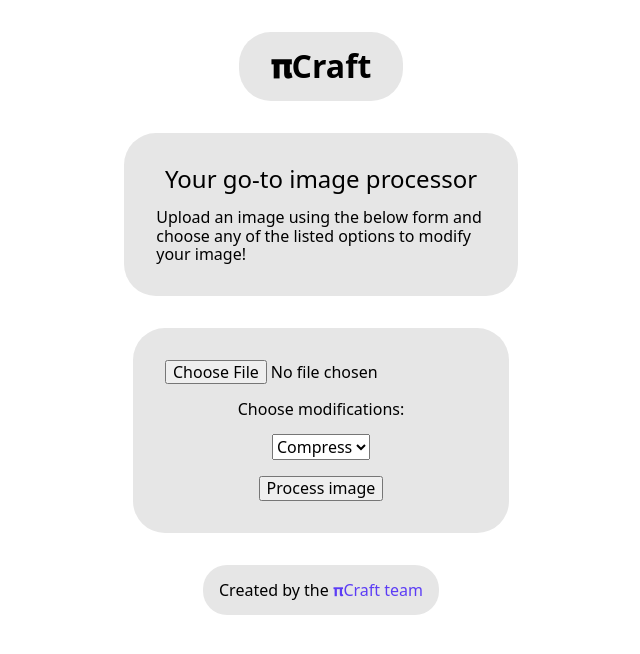
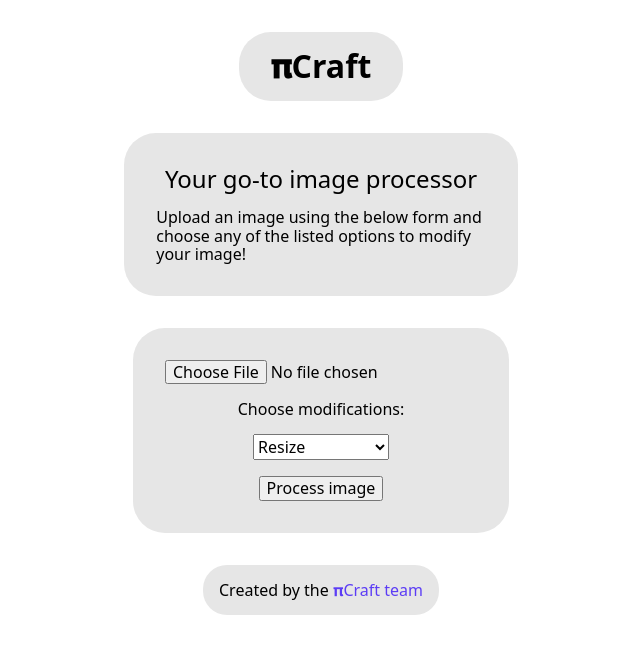
Before and after one commit to wojexe/piCraft, a SvelteKit app in the folder frontend/: page / in a window 1280 px wide. Shown: the top 654 px of the page, without its empty margins (319-959 px from the left). Built offline with nearby package versions, Linux system fonts and the light colour scheme.

Commit message:
Add displaynames for modifs

```diff
--- a/frontend/src/components/handler.svelte
+++ b/frontend/src/components/handler.svelte
@@ -1,6 +1,6 @@
 <script lang="ts">
   export let acceptedFileTypes: Array<string>;
-  export let availableModifications: Array<string>;
+  export let availableModifications: Array<any>;
 </script>
 
 <form class="handler">
@@ -10,7 +10,9 @@
 
   <label for="select-operation">Choose modifications:</label>
   <select id="select-operation">
-    <option value="compress">Compress</option>
+    {#each availableModifications as modif}
+      <option value={modif.name}>{modif.display}</option>
+    {/each}
   </select>
 
   <!-- TODO: A plus sign on the right of the selection -->
--- a/frontend/src/routes/+page.ts
+++ b/frontend/src/routes/+page.ts
@@ -1,9 +1,9 @@
 import type { PageLoad } from './$types';
-import available from "../shared/available.json";
+import {acceptedFileTypes, availableModifications} from "../shared/available.json";
 
 export const load = (() => {
-  const acceptedFileTypes: Array<string> = available.acceptedFileTypes;
-  const availableModifications: Array<string> = available.availableModifications;
+  // const acceptedFileTypes: Array<string> = available.acceptedFileTypes;
+  // const availableModifications: Array<string> = available.availableModifications;
 
   return {
     acceptedFileTypes,
--- a/frontend/src/shared/available.json
+++ b/frontend/src/shared/available.json
@@ -13,6 +13,7 @@
   "availableModifications": [
     {
       "name": "resize",
+      "display": "Resize",
       "params": [
         {
           "name": "width",
@@ -27,6 +28,7 @@
     },
     {
       "name": "compress",
+      "display": "Compress",
       "params": [
         {
           "name": "rate",
@@ -37,11 +39,13 @@
     },
     {
       "name": "enhance",
+      "display": "Enhance",
       "params": [],
       "endpoint": "/enhance"
     },
     {
       "name": "changeFormat",
+      "display": "Change format",
       "params": [
         {
           "name": "resultFormat",
```
